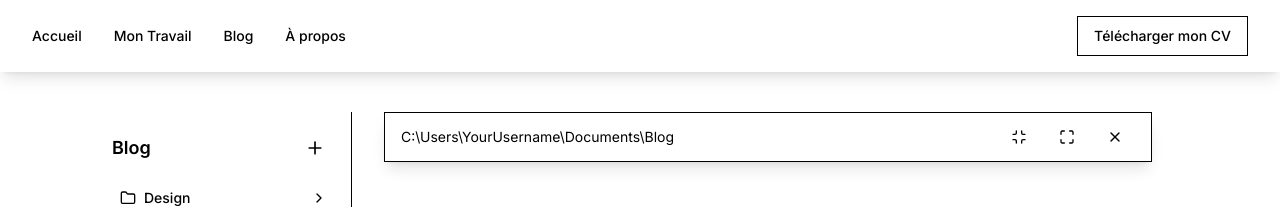
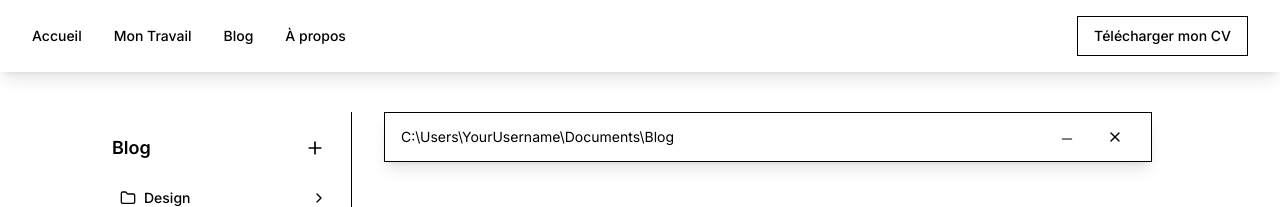
Before and after one commit to ThomasC317/websiteV2, a Next.js app: page /blog in a window 1280 px wide. Shown: the top 207 px of the page. Built offline with nearby package versions, Linux system fonts and the light colour scheme.

Commit message:
changing trema icon

```diff
--- a/components/component/blogPost.tsx
+++ b/components/component/blogPost.tsx
@@ -2,6 +2,7 @@
 "use client"
 import React, { useState } from 'react';
 import { Button } from "@/components/ui/button"
+import Trema from './trema';
 
 const BlogPost = () => {
   const [isVisible, setIsVisible] = useState(true);
@@ -15,12 +16,8 @@ const BlogPost = () => {
         <div className="text-sm text-muted-foreground">C:\Users\YourUsername\Documents\Blog</div>
         <div className="flex items-center gap-2">
           <Button variant="ghost" size="icon" onClick={() => setIsOpen(!isOpen)}>
-            <MinimizeIcon className="h-4 w-4" />
+            <Trema></Trema>
             <span className="sr-only">Minimize</span>
-          </Button>
-          <Button variant="ghost" size="icon">
-            <MaximizeIcon className="h-4 w-4" />
-            <span className="sr-only">Maximize</span>
           </Button>
           <Button variant="ghost" size="icon" onClick={() => setIsVisible(false)}>
             <XIcon className="h-4 w-4" />
```
